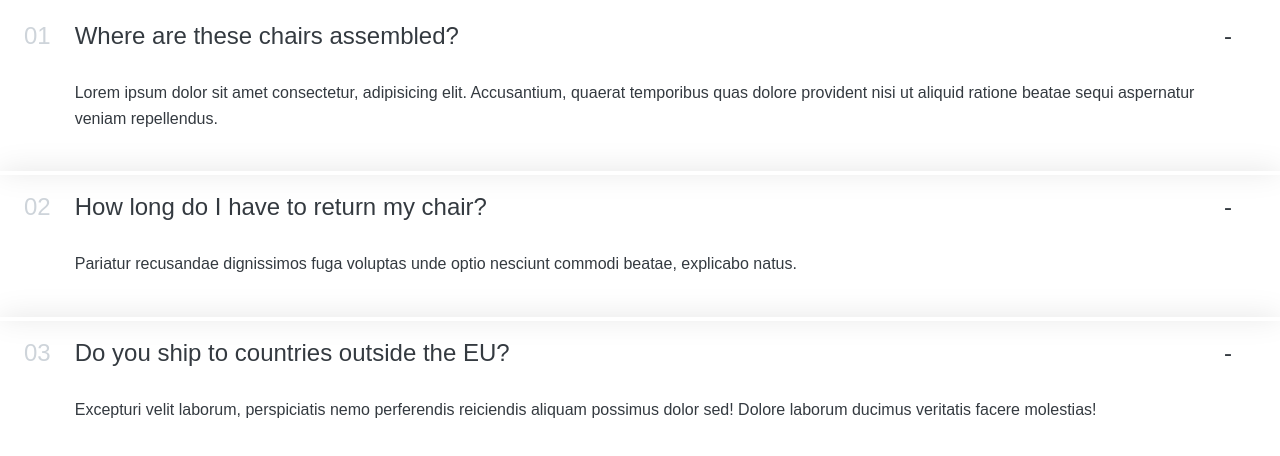
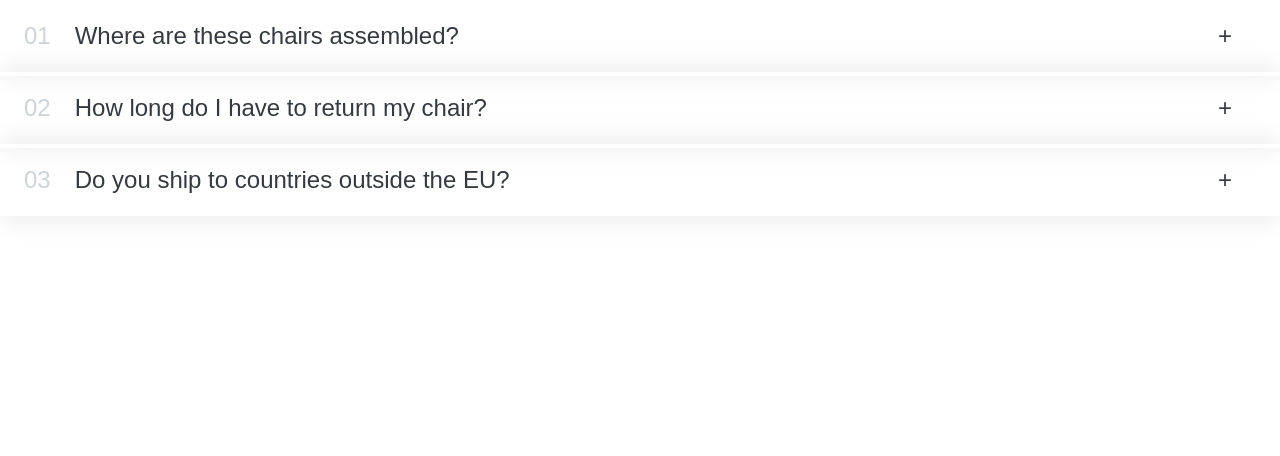
Before and after one commit to AbdullahiAbdulganiyu/accordion-component-V1, a React (Create React App) app: page / in a window 1280 px wide. Shown: the top 456 px of the page. Built offline with nearby package versions, Linux system fonts and the light colour scheme.

Commit message:
conditionally rendering the icon and the text

```diff
--- a/src/App.js
+++ b/src/App.js
@@ -40,8 +40,8 @@
     <div className="item">
       <p className="number">{num < 9 ? `0${num + 1}` : num}</p>
       <p className="title">{title}</p>
-      <p className="icon">-</p>
-      <div className="content-box">{text}</div>
+      <p className="icon">{isOpen ? "-" : "+"}</p>
+      {isOpen && <div className="content-box">{text}</div>}
     </div>
   );
 }
```
